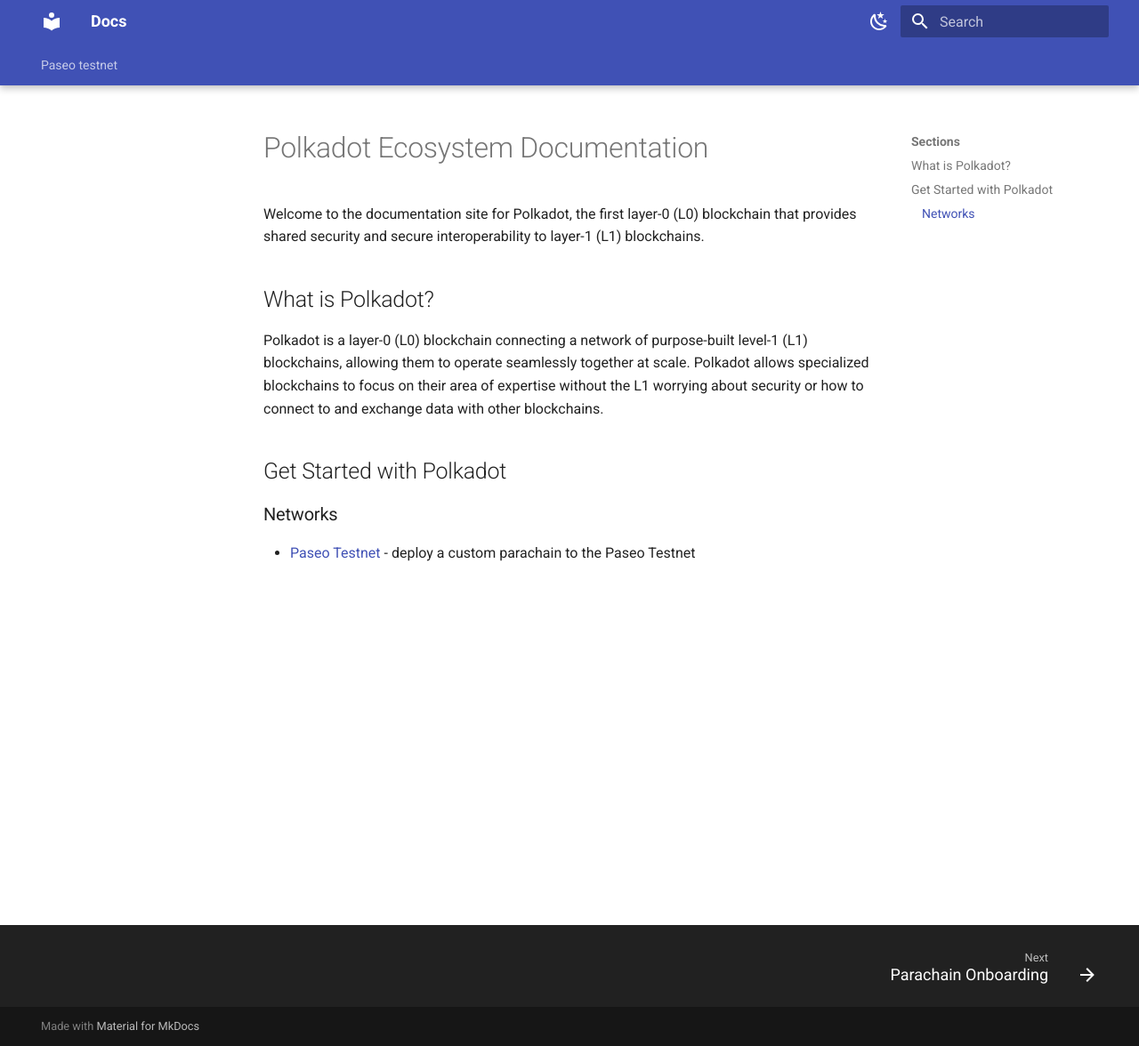
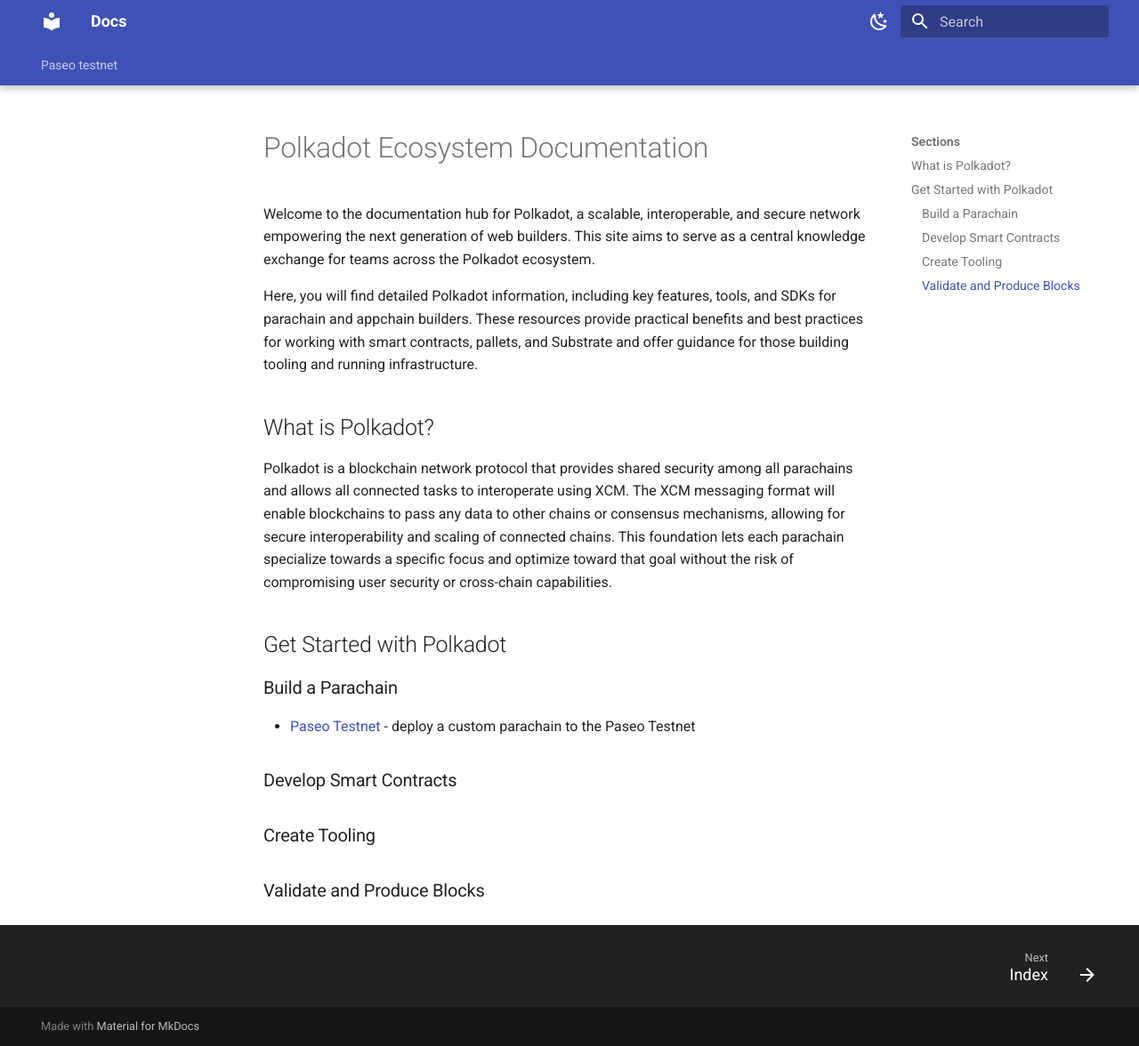
Before and after one commit to papermoonio/polkadot-ecosystem-docs-draft, an MkDocs documentation site: the page built from docs/index.md, in a window 1280 px wide and 1176 px high. Shown: the whole window at 89% size. Built offline with MkDocs 1.6.1 and Material for MkDocs 9.7.7, drawn with Linux system fonts in a browser that asks for light colours.

Commit message:
adds additional information to copy and section headings

```diff
--- a/docs/index.md
+++ b/docs/index.md
@@ -7,14 +7,25 @@
 
 # Polkadot Ecosystem Documentation
 
-Welcome to the documentation site for Polkadot, the first layer-0 (L0) blockchain that provides shared security and secure interoperability to layer-1 (L1) blockchains.
+Welcome to the documentation hub for Polkadot, a scalable, interoperable, and secure network empowering the next generation of web builders. This site aims to serve as a central knowledge exchange for teams across the Polkadot ecosystem.
+
+Here, you will find detailed Polkadot information, including key features, tools, and SDKs for parachain and appchain builders. These resources provide practical benefits and best practices for working with smart contracts, pallets, and Substrate and offer guidance for those building tooling and running infrastructure.
 
 ## What is Polkadot? {: #what-is-polkadot }
 
-Polkadot is a layer-0 (L0) blockchain connecting a network of purpose-built level-1 (L1) blockchains, allowing them to operate seamlessly together at scale. Polkadot allows specialized blockchains to focus on their area of expertise without the L1 worrying about security or how to connect to and exchange data with other blockchains.
+Polkadot is a blockchain network protocol that provides shared security among all parachains and allows all connected tasks to interoperate using XCM. The XCM messaging format will enable blockchains to pass any data to other chains or consensus mechanisms, allowing for secure interoperability and scaling of connected chains. This foundation lets each parachain specialize towards a specific focus and optimize toward that goal without the risk of compromising user security or cross-chain capabilities.
 
 ## Get Started with Polkadot {: #get-started-with-polkadot }
 
-### Networks {: #networks }
+### Build a Parachain {: #build-a-parachain }
 
-- [Paseo Testnet](/docs/paseo-testnet/onboarding.md) - deploy a custom parachain to the Paseo Testnet
+- [Paseo Testnet](/paseo-testnet/onboarding) - deploy a custom parachain to the Paseo Testnet
+
+### Develop Smart Contracts {: develop-smart-contracts}
+
+
+### Create Tooling
+
+
+### Validate and Produce Blocks
+<!--TODO: Rename this? Need a name for this Infrastructure section-->
```
Also changed, not shown: docs/paseo-testnet/index.md (added, +6 -0 lines).
